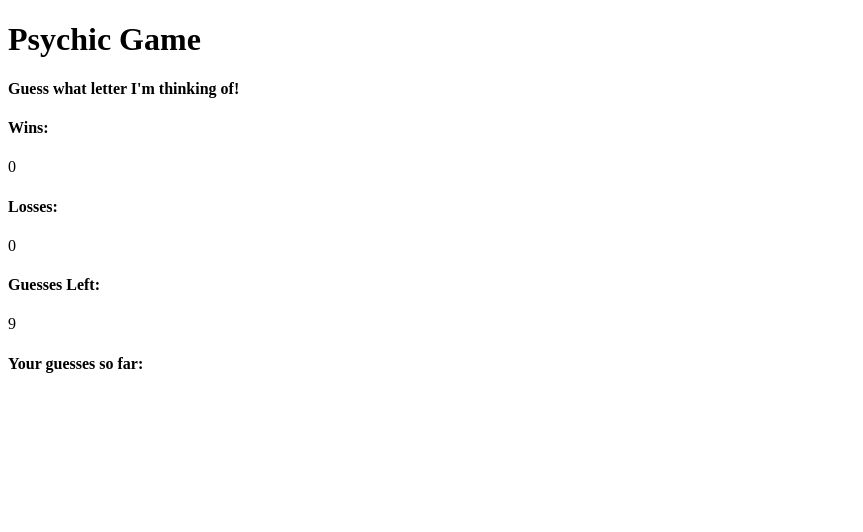
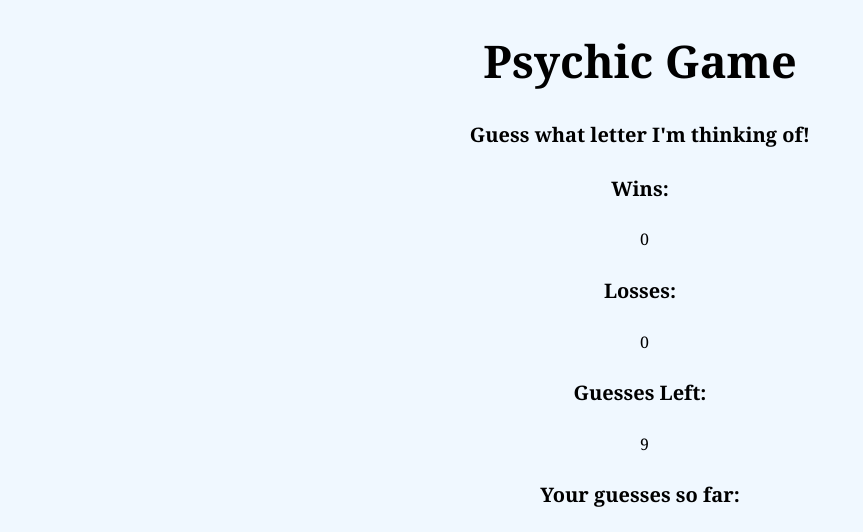
Before and after one commit to baileymbeck/Psychic-Game, a plain HTML site: page index.html in a window 1280 px wide. Shown: the whole page, without its empty margins (0-863 px from the left). Drawn offline with Linux system fonts and the light colour scheme.

Commit message:
added css styling, practiced js code

```diff
--- a/assets/css/style.css
+++ b/assets/css/style.css
@@ -0,0 +1,15 @@
+body{
+    background-color: aliceblue;
+    font-family: Georgia, 'Times New Roman', Times, serif;
+}
+h1 {
+    font-size: 45px;
+    text-align: center;
+}
+h4 {
+    font-size: 20px;
+    text-align: center;
+}
+span {
+    margin-left: 50%;
+}
--- a/assets/javascript/game.js
+++ b/assets/javascript/game.js
@@ -1,43 +1,42 @@
 
-//letters for computer's choice
+//set computer guess options
 var computerChoices = ["a", "b", "c", "d", "e", "f", "g", "h", "i", "j", "k",
  "l", "m", "n", "o", "p", "q", "r", "s", "t", "u", "v", "w", "x", "y", "z"];
-
-
-//array of variables to match h tags
+//set variables from html h4's/span id's
 var wins = 0;
 var losses = 0;
 var left = 9;
 var userguesses = "";
-
-//computer makes one random letter choice
-//when userguesses computer choice: computer picks new letter, wins++
-//when userguesses a letter: display in list next to userguesses
-
-    //picks random letter
+//random computer choice generator variable
 var computerGuess = computerChoices[Math.floor(Math.random() * computerChoices.length)];
 
-    document.onkeyup = function(event) {
+
+//set start function
+
+document.onkeyup = function(event){
     var userGuess = event.key;
     console.log(computerGuess);
+    //-----------set if/else parameters----------
+    // if user guess === computer's random guess then
+    //wins increment one---left is reset to 9---guesses is reset to " "---computer chooses again
 if(userGuess === computerGuess){
     wins++;
     left = 9;
     userguesses = "";
-            computerGuess = computerChoices[Math.floor(Math.random() * computerChoices.length)];
-
+    computerGuess = computerChoices[Math.floor(Math.random * computerChoices.length)];
+    //if user guess !== computer's random guess then
+    //left decrement one---log guesses made---
 } else if (userGuess !== computerGuess){
     left--;
     userguesses = userguesses + " " + userGuess;
 }
-
-        if(left === 0){
+    //if guesses left = 0
+    //losses increment one---left is reset to 9---guesses is rest to " "---
+if(left === 0) {
     losses++;
     left = 9;
     userguesses = "";
 }
-
-
 
 var winsText = document.getElementById("wins");
 winsText.textContent = wins;
@@ -51,7 +50,69 @@ var computerChoices = ["a", "b", "c", "d", "e", "f", "g", "h", "i", "j", "k",
 var userguessesText = document.getElementById("userguesses");
 userguessesText.textContent = userguesses;
 
+
 };
+
+
+
+
+
+
+// -----Below is my first attempt, I rewrote the code repeated to better understand the process-----
+//letters for computer's choice
+// var computerChoices = ["a", "b", "c", "d", "e", "f", "g", "h", "i", "j", "k",
+// "l", "m", "n", "o", "p", "q", "r", "s", "t", "u", "v", "w", "x", "y", "z"];
+
+
+//array of variables to match h tags
+    // var wins = 0;
+    // var losses = 0;
+    // var left = 9;
+    // var userguesses = "";
+
+//computer makes one random letter choice
+//when userguesses computer choice: computer picks new letter, wins++
+//when userguesses a letter: display in list next to userguesses
+
+    //picks random letter
+    // var computerGuess = computerChoices[Math.floor(Math.random() * computerChoices.length)];
+
+    // document.onkeyup = function(event) {
+    //     var userGuess = event.key;
+    //     console.log(computerGuess);
+//checking to see if computer and user guesses matc
+    //     if(userGuess === computerGuess){
+    //         wins++;
+    //         left = 9;
+    //         userguesses = "";
+    //         computerGuess = computerChoices[Math.floor(Math.random() * computerChoices.length)];
+
+    //     } else if (userGuess !== computerGuess){
+    //         left--;
+    //         userguesses = userguesses + " " + userGuess;
+    //     }
+
+    //     if(left === 0){
+    //         losses++;
+    //         left = 9;
+    //         userguesses = "";
+    //     }
+
+
+
+    //     var winsText = document.getElementById("wins");
+    //     winsText.textContent = wins;
+
+    //     var lossesText = document.getElementById("losses");
+    //     lossesText.textContent = losses;
+
+    //     var leftText = document.getElementById("left");
+    //     leftText.textContent = left;
+
+    //     var userguessesText = document.getElementById("userguesses");
+    //     userguessesText.textContent = userguesses;
+
+    // };
 
 
 
--- a/index.html
+++ b/index.html
@@ -5,15 +5,16 @@
     <meta name="viewport" content="width=device-width, initial-scale=1.0">
     <meta http-equiv="X-UA-Compatible" content="ie=edge">
     <title>Psychic Game</title>
+    <link href="./assets/css/style.css" type="text/css" rel="stylesheet">
 </head>
 <body>
     <h1>Psychic Game</h1>
 
     <h4>Guess what letter I'm thinking of!</h4>
-    <h4>Wins:</h4><span id="wins">0</span>
-    <h4>Losses:</h4><span id="losses">0</span>
-    <h4>Guesses Left:</h4><span id="left">9</span>
-    <h4>Your guesses so far:</h4><span id="userguesses"></span>
+    <h4>Wins:</h4><span class="value" id="wins">0</span>
+    <h4>Losses:</h4><span class="value" id="losses">0</span>
+    <h4>Guesses Left:</h4><span class="value" id="left">9</span>
+    <h4>Your guesses so far:</h4><span class="value" id="userguesses"></span>
 
 
 
```
Also changed, not shown: instructions.txt (added). Lines whose indentation alone changed are shown as unchanged.
